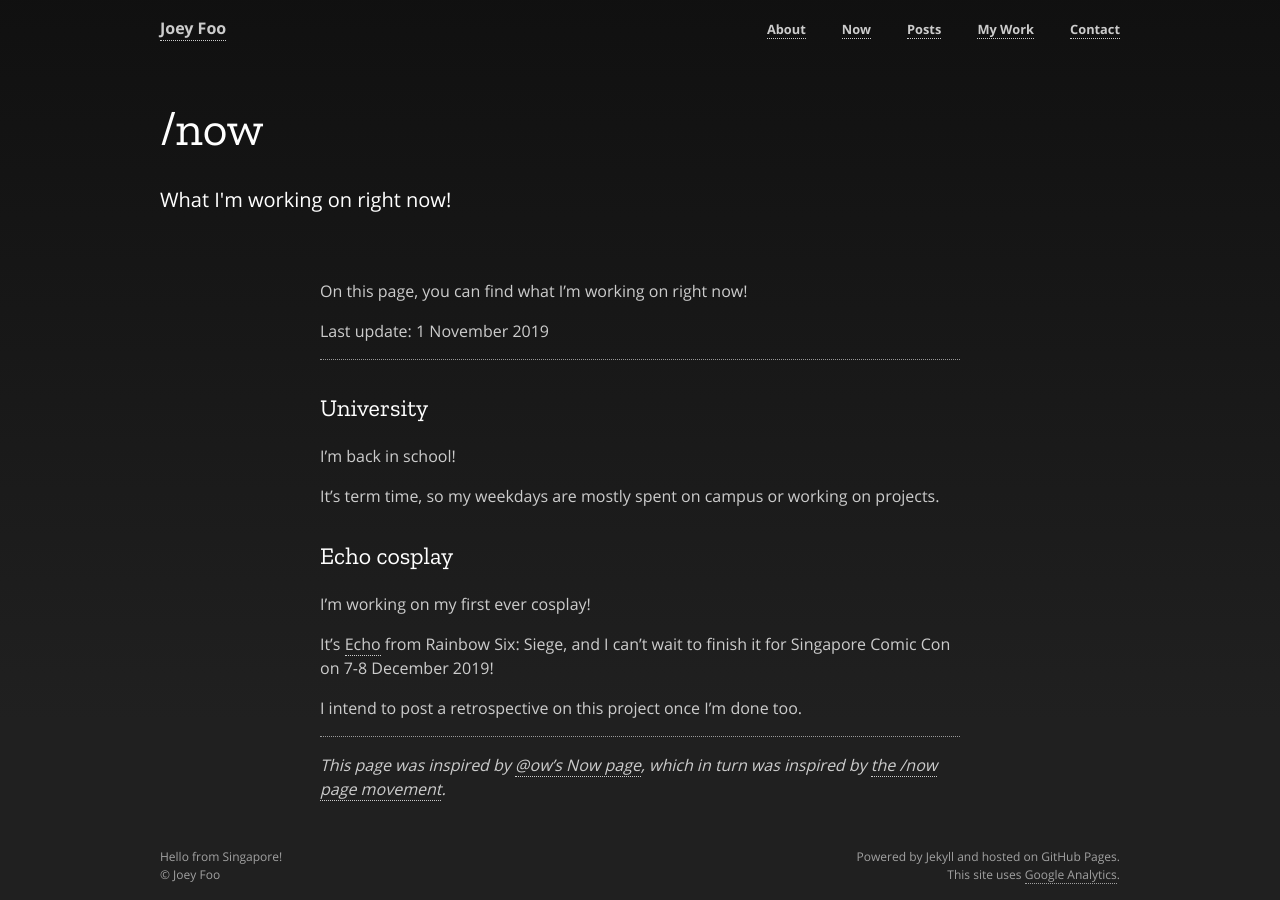
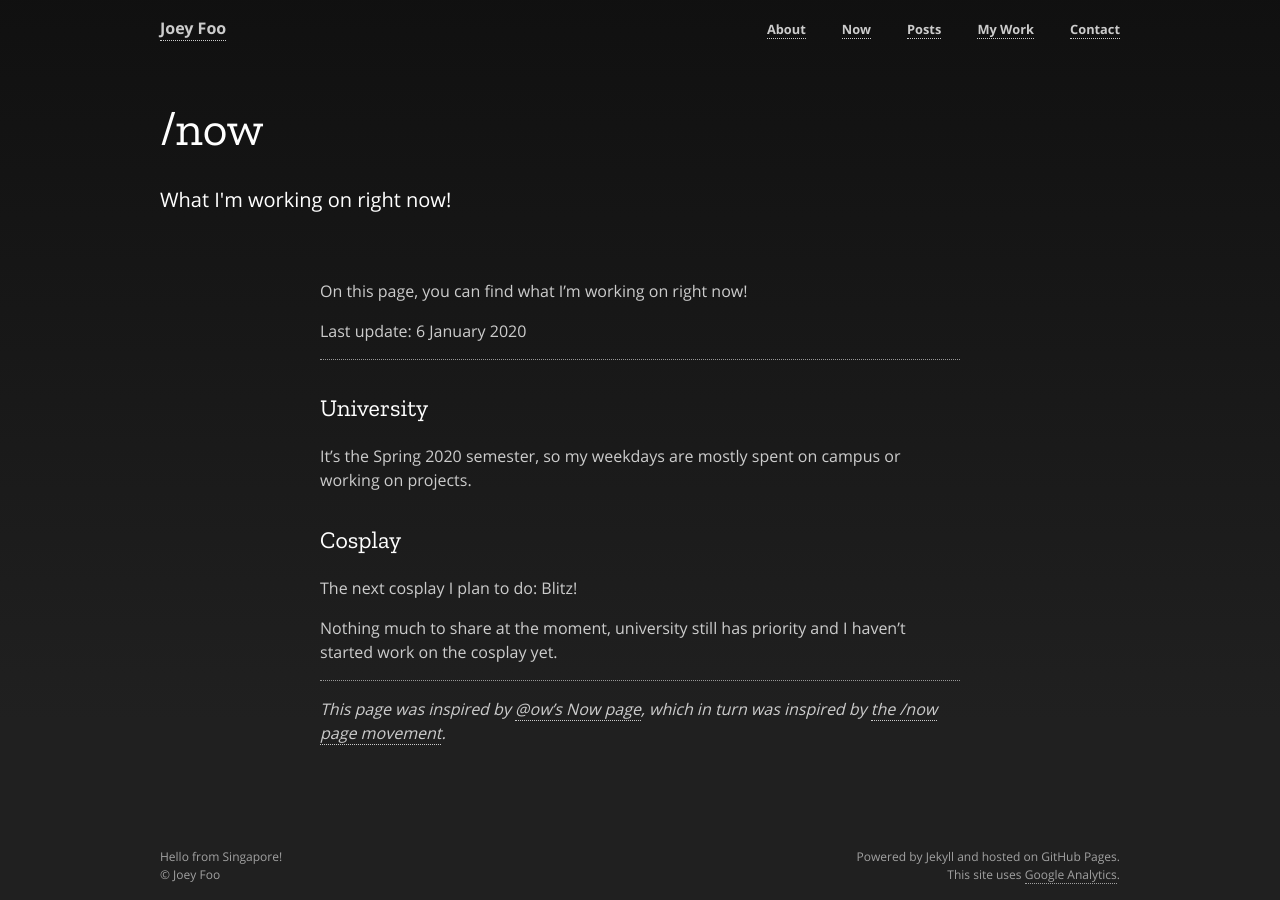
Before and after one commit to joeyfoo/joeyfoo.github.io, a Jekyll site: the page built from now.md, in a window 1280 px wide. Built offline with Jekyll 4.4.1, drawn with Linux system fonts in a browser that asks for light colours.

Commit message:
Jan 2020 updates

```diff
--- a/_layouts/home.html
+++ b/_layouts/home.html
@@ -78,12 +78,6 @@ title: Home
           Now
         </a>
       </li>
-      <li>
-        <a href="/posts/commissions" class="text-button">
-          <!--Work-->
-          Looking for work!
-        </a>
-      </li>
     </ul>
 
     <p>
--- a/now.md
+++ b/now.md
@@ -8,23 +8,19 @@ description: What I'm working on right now!
 
 On this page, you can find what I'm working on right now!
 
-Last update: 1 November 2019
+Last update: 6 January 2020
 
 -----
 
 ## University
 
-I'm back in school!
+It's the Spring 2020 semester, so my weekdays are mostly spent on campus or working on projects.
 
-It's term time, so my weekdays are mostly spent on campus or working on projects.
+## Cosplay
 
-## Echo cosplay
+The next cosplay I plan to do: Blitz!
 
-I'm working on my first ever cosplay!
-
-It's [Echo](https://rainbow6.ubisoft.com/siege/en-gb/game-info/operators/echo/index.aspx) from Rainbow Six: Siege, and I can't wait to finish it for Singapore Comic Con on 7-8 December 2019!
-
-I intend to post a retrospective on this project once I'm done too.
+Nothing much to share at the moment, university still has priority and I haven't started work on the cosplay yet.
 
 -----
 
```
Also changed, not shown: _drafts/2019-12-14-commissions.md (renamed from _posts/2019-12-14-commissions.md).
